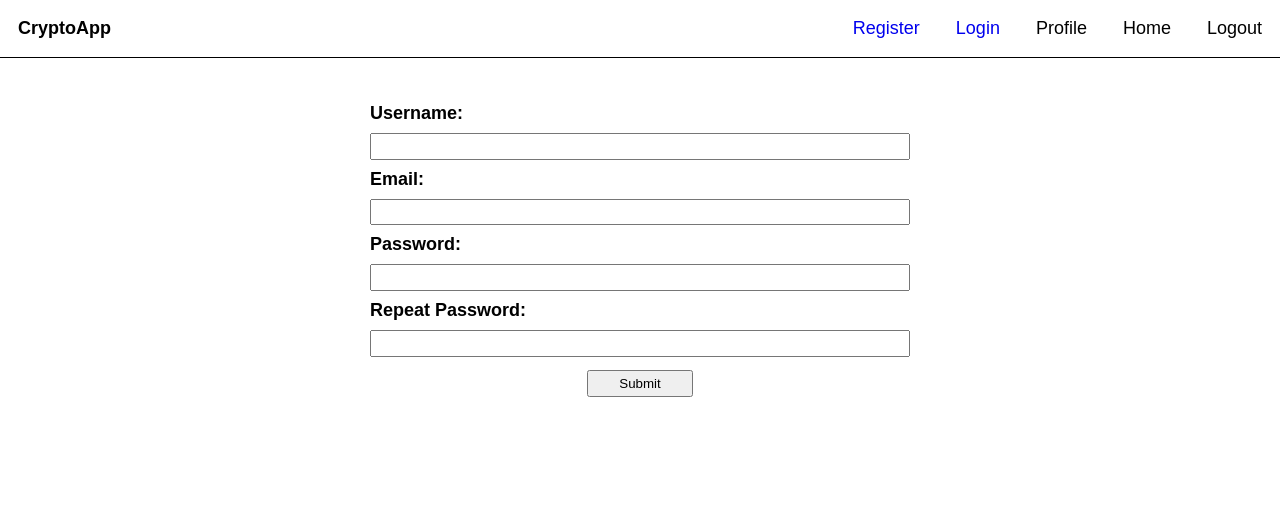
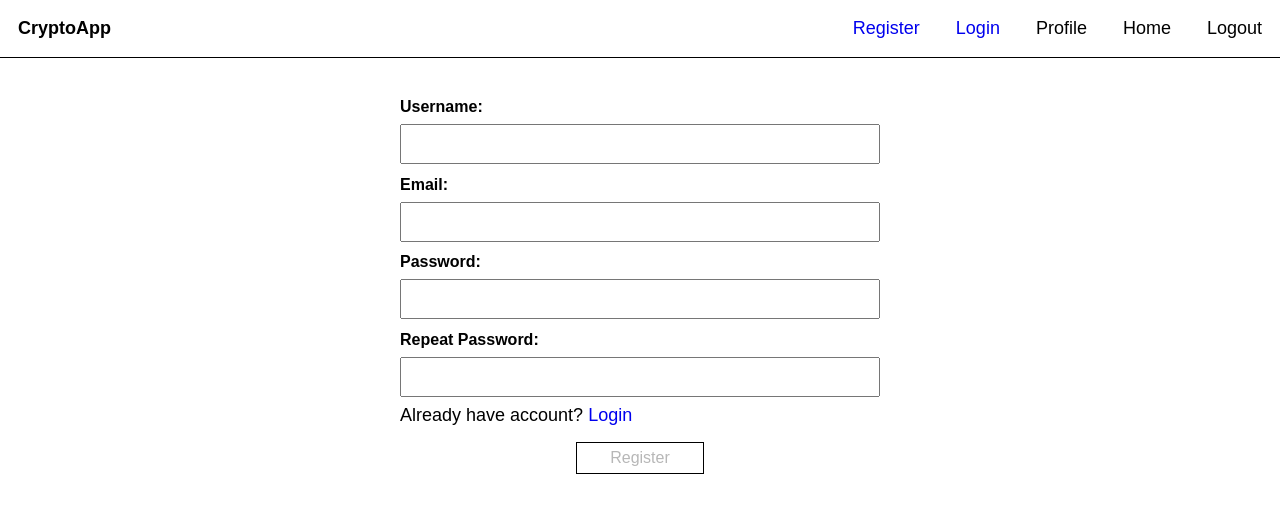
Before and after one commit to stachoz/CryptoApp-frontend, an Angular app: page /register in a window 1280 px wide. Shown: the top 512 px of the page. Built offline with nearby package versions, Linux system fonts and the light colour scheme; a web font is replaced by a local one.

Commit message:
basic register form styling

```diff
--- a/src/app/register/register.component.css
+++ b/src/app/register/register.component.css
@@ -1,26 +1,42 @@
 form {
     display: flex;
     flex-direction: column;
-    width: 30em;
+    width: 30rem;
 }
 
 label {
-    padding: 0.5em 0;
+    font-size: 1rem;
+    padding: 0.5rem 0;
     font-weight: 700;
 }
 
 input {
-    height: 2em;
+    height: 2.5rem;
+    font-size: 1.1rem;
+    margin-bottom: 0.2em;
 }
 
 button {
-    width: 8em;
-    height: 2em;
-    margin: 1em auto;
+    width: 8rem;
+    height: 2rem;
+    margin: 1rem auto;
+    background-color: white;
+    text-decoration: none;
+    font-size: 1rem;
+    border: 1px solid black;
+}
+
+button:hover {
+    cursor: pointer;
+    background-color: whitesmoke;
 }
 
 .container {
-    padding: 2em;
+    padding: 2rem;
     display: flex;
     justify-content: center;
 }
+
+.isRegistered {
+    margin-top: 0.3rem;
+}
--- a/src/app/register/register.component.html
+++ b/src/app/register/register.component.html
@@ -30,7 +30,8 @@
         <small *ngIf="registerForm.errors?.['passwordMismatch'] && confirmPassword.valid && password.valid">
             Password must match
         </small>
+        <div class="isRegistered">Already have account? <a routerLink="/login">Login</a></div>
+        <button type="submit" [disabled]="registerForm.invalid">Register</button>
 
-        <button type="submit">Submit</button>
     </form>
 </div>
```
